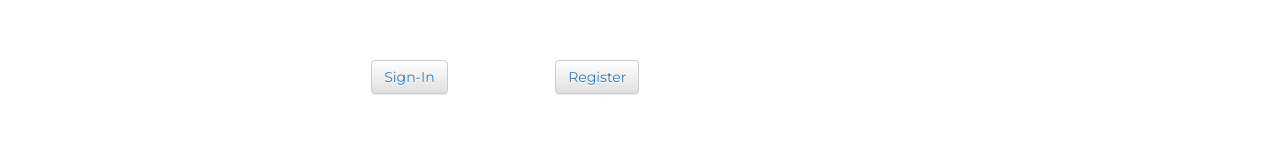
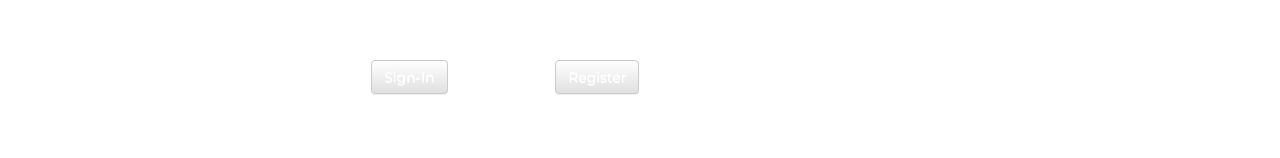
Before and after one commit to leahhoefling/GroupTravelApp, a React (Create React App) app: page / in a window 1280 px wide. Shown: the part 221-379 px from the top of the page. Built offline with nearby package versions, Linux system fonts and the light colour scheme.

Commit message:
fixed button font color for UI

```diff
--- a/src/MyTripsPage/MyTrips.css
+++ b/src/MyTripsPage/MyTrips.css
@@ -17,3 +17,7 @@ div h1{
     margin: auto;
     padding: 2% 0% 0% 5%;
 }
+
+button a {
+    color: white;
+  }
```
